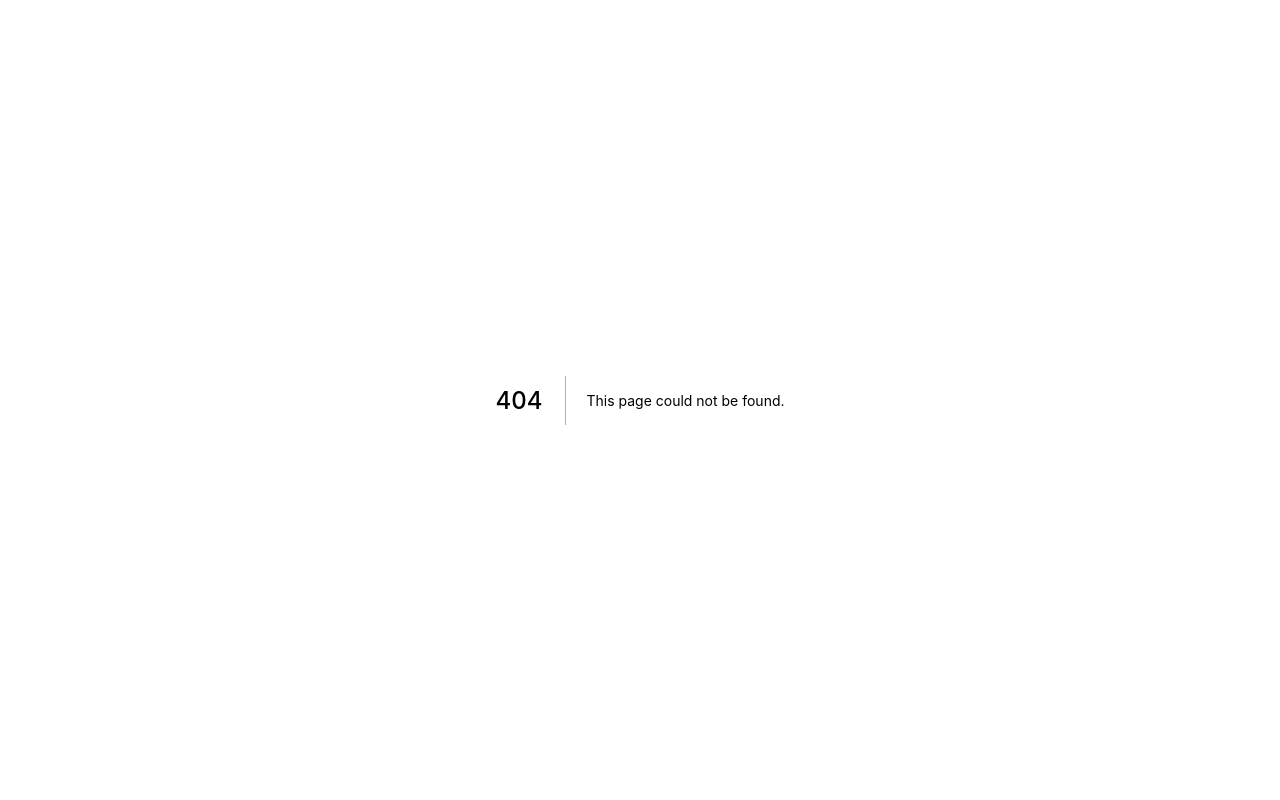
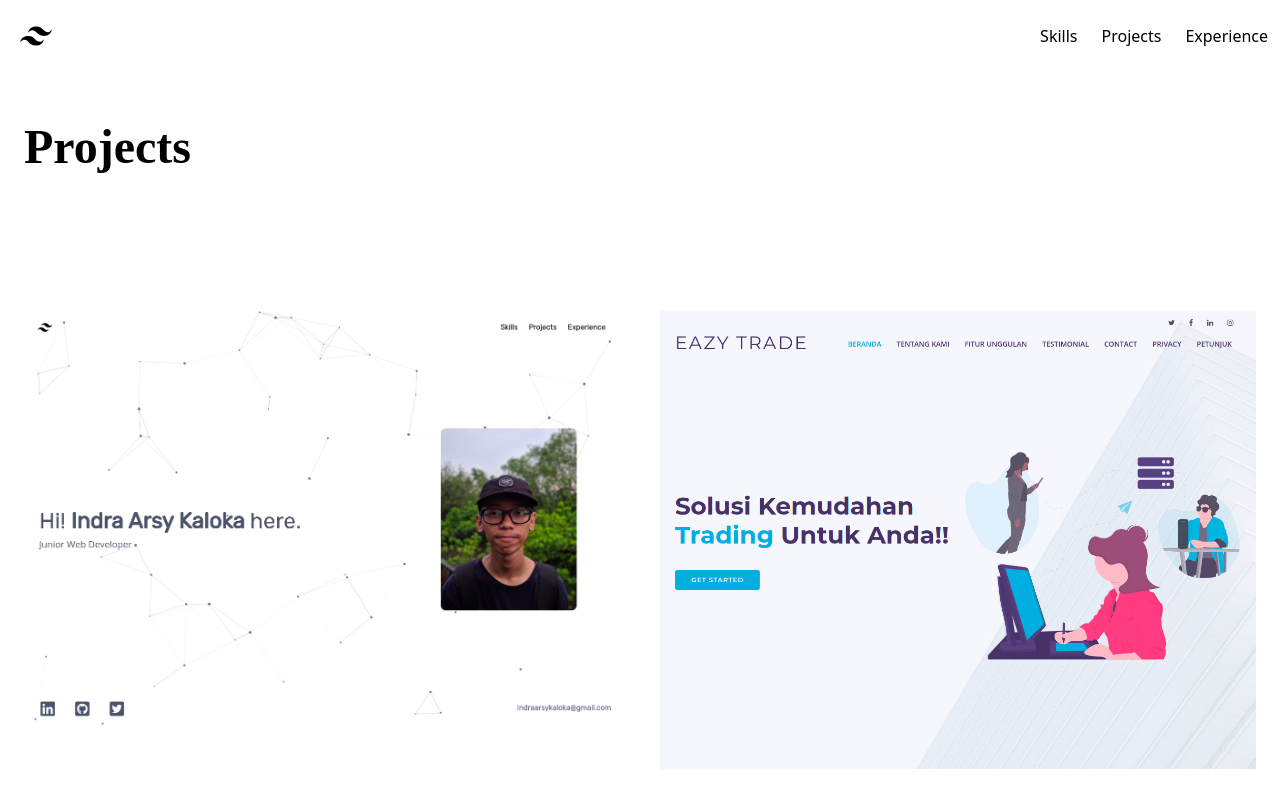
Before and after one commit to indraarsy/landing-page, a Next.js app: page /projects in a window 1280 px wide. Before the commit this address had no page. Built offline with nearby package versions, Linux system fonts and the light colour scheme.

Commit message:
nambah nprogress

```diff
--- a/components/home.js
+++ b/components/home.js
@@ -62,7 +62,6 @@
                         src="/me.jpg"
                         className="rounded-xl w-4/5 m-auto h-auto"
                     ></img>
-                    {/* <span className="text-6xl">ini foto</span> */}
                     <div className="absolute bottom-0 mb-8 right-0">
                         <a
                             className="font-serif"
--- a/components/nav.js
+++ b/components/nav.js
@@ -2,30 +2,21 @@
 import { Component } from "react";
 
 const links = [
-    { href: "#", label: "Skills" },
-    { href: "#", label: "Projects" },
-    { href: "#", label: "Experience" },
+    { href: "/skills", label: "Skills" },
+    { href: "/projects", label: "Projects" },
+    { href: "/experience", label: "Experience" },
 ];
 
 class Nav extends Component {
     constructor(props) {
         super(props);
-        this.nav = React.createRef();
-        this.navClick = this.navClick.bind(this);
     }
-
-    navClick(e) {
-        console.log(this.nav);
-        // this.nav = e.target.dataset.ref;
-        // this.scrollToMyRef;
-    }
-
-    scrollToMyRef = () => window.scrollTo(0, this.nav.offsetTop);
 
     render() {
         return (
             <nav className="flex fixed items-center bg-transparent md:p-3 flex-wrap justify-center h-auto absolute w-full z-10">
-                <a href="#" className="p-2 mr-4 inline-flex items-center">
+                <Link href="/">
+                    <a className="p-2 inline-flex items-center">
                         <svg
                             viewBox="0 0 24 24"
                             xmlns="http://www.w3.org/2000/svg"
@@ -35,6 +26,7 @@
                         </svg>
                         {/* <span class="text-xl text-black font-bold uppercase tracking-wide"></span> */}
                     </a>
+                </Link>
                 <div
                     className="w-full md:inline-flex md:flex-grow md:w-auto"
                     id="navigation"
@@ -47,13 +39,13 @@
                                 data-ref={label}
                                 onClick={this.navClick}
                             >
-                                <a
+                                <Link
                                     href={href}
                                     className="font-serif"
                                     data-ref={label}
                                 >
-                                    {label}
-                                </a>
+                                    <a>{label}</a>
+                                </Link>
                             </li>
                         ))}
                     </ul>
--- a/components/projects.js
+++ b/components/projects.js
@@ -1,7 +1,7 @@
 export default function Project() {
     return (
         <div className="container flex mx-auto h-screen">
-            <div className="my-auto w-full px-4 m-2">
+            <div className="my-auto pt-20 w-full px-4 m-2">
                 <div className="mb-8 md:mb-32">
                     <span className="font-serif md:text-5xl text-3xl font-bold">
                         Projects
--- a/package.json
+++ b/package.json
@@ -7,7 +7,9 @@
     "start": "next start"
   },
   "dependencies": {
+    "framer-motion": "^2.9.4",
     "next": "^10.0.1",
+    "nprogress": "^0.2.0",
     "react": "^16.13.1",
     "react-animejs": "^0.5.4",
     "react-dom": "^16.13.1",
--- a/pages/_app.js
+++ b/pages/_app.js
@@ -1,7 +1,36 @@
-import '../styles/index.css'
+import Nav from "../components/nav";
+import Head from "next/head";
+import { AnimatePresence, motion } from "framer-motion";
 
-function MyApp({ Component, pageProps }) {
-  return <Component {...pageProps} />
+import "../styles/index.css";
+import NProgress from "nprogress";
+import Router from "next/router";
+
+Router.events.on("routeChangeStart", () => NProgress.start());
+Router.events.on("routeChangeComplete", () => NProgress.done());
+Router.events.on("routeChangeError", () => NProgress.done());
+
+const MotionBox = motion.custom;
+
+function MyApp({ Component, pageProps, router }) {
+    return (
+        <div>
+            <div className="mobile lg:container lg:mx-auto relative">
+                <Head>
+                    <title>Indra Arsy Kaloka</title>
+                    <meta
+                        name="viewport"
+                        content="initial-scale=1.0, width=device-width"
+                    />
+                    <link rel="shortcut icon" href="/favicon.ico" />
+                </Head>
+                <Nav />
+                <AnimatePresence exitBeforeEnter>
+                    <Component {...pageProps} />
+                </AnimatePresence>
+            </div>
+        </div>
+    );
 }
 
-export default MyApp
+export default MyApp;
--- /dev/null
+++ b/pages/experience.js
@@ -0,0 +1,7 @@
+import Experience from "../components/experience";
+
+const ExperiencePage = () => {
+    return <Experience />;
+};
+
+export default ExperiencePage;
--- a/pages/index.js
+++ b/pages/index.js
@@ -1,23 +1,9 @@
-import Head from "next/head";
-import Nav from "../components/nav";
 import Home from "../components/home";
 import Particles from "react-tsparticles";
-import Skills from "../components/skills";
-import Project from "../components/projects";
-import Experience from "../components/experience";
 
-export default function IndexPage() {
+const IndexPage = () => {
     return (
-        <div>
-            <div className="mobile lg:container lg:mx-auto relative">
-                <Head>
-                    <title>Indra Arsy Kaloka</title>
-                    <meta
-                        name="viewport"
-                        content="initial-scale=1.0, width=device-width"
-                    />
-                    <link rel="shortcut icon" href="/favicon.ico" />
-                </Head>
+        <>
             <Particles
                 id="tsparticles"
                 className="absolute mobile w-full"
@@ -96,12 +82,9 @@
                     detectRetina: true,
                 }}
             />
-                <Nav />
             <Home />
-            </div>
-            <Skills />
-            <Project />
-            <Experience />
-        </div>
+        </>
     );
-}
+};
+
+export default IndexPage;
--- /dev/null
+++ b/pages/projects.js
@@ -0,0 +1,7 @@
+import Projects from "../components/projects";
+
+const ProjectsPage = () => {
+    return <Projects />;
+};
+
+export default ProjectsPage;
--- /dev/null
+++ b/pages/skills.js
@@ -0,0 +1,7 @@
+import Skills from "../components/skills";
+
+const SkillsPage = () => {
+    return <Skills />;
+};
+
+export default SkillsPage;
--- a/styles/index.css
+++ b/styles/index.css
@@ -21,3 +21,52 @@
 .mobile {
     height: calc(100vh - 60px) !important;
 }
+
+html {
+    scroll-behavior: smooth;
+}
+
+body {
+    text-rendering: optimizeLegibility;
+    -webkit-font-smoothing: antialiased;
+    -moz-osx-font-smoothing: grayscale;
+}
+
+#nprogress {
+    pointer-events: none;
+}
+
+#nprogress .bar {
+    background: #29d;
+
+    position: fixed;
+    z-index: 1031;
+    top: 0;
+    left: 0;
+
+    width: 100%;
+    height: 2px;
+}
+
+#nprogress .peg {
+    display: block;
+    position: absolute;
+    right: 0px;
+    width: 100px;
+    height: 100%;
+    box-shadow: 0 0 10px #29d, 0 0 5px #29d;
+    opacity: 1;
+
+    -webkit-transform: rotate(3deg) translate(0px, -4px);
+    -ms-transform: rotate(3deg) translate(0px, -4px);
+    transform: rotate(3deg) translate(0px, -4px);
+}
+
+.nprogress-custom-parent {
+    overflow: hidden;
+    position: relative;
+}
+
+.nprogress-custom-parent #nprogress .bar {
+    position: absolute;
+}
```
Also changed, not shown: components/skills.js (+6 -1 lines), 1 other file (tests, documents, lock files or other folders). Lines whose indentation alone changed are shown as unchanged.
